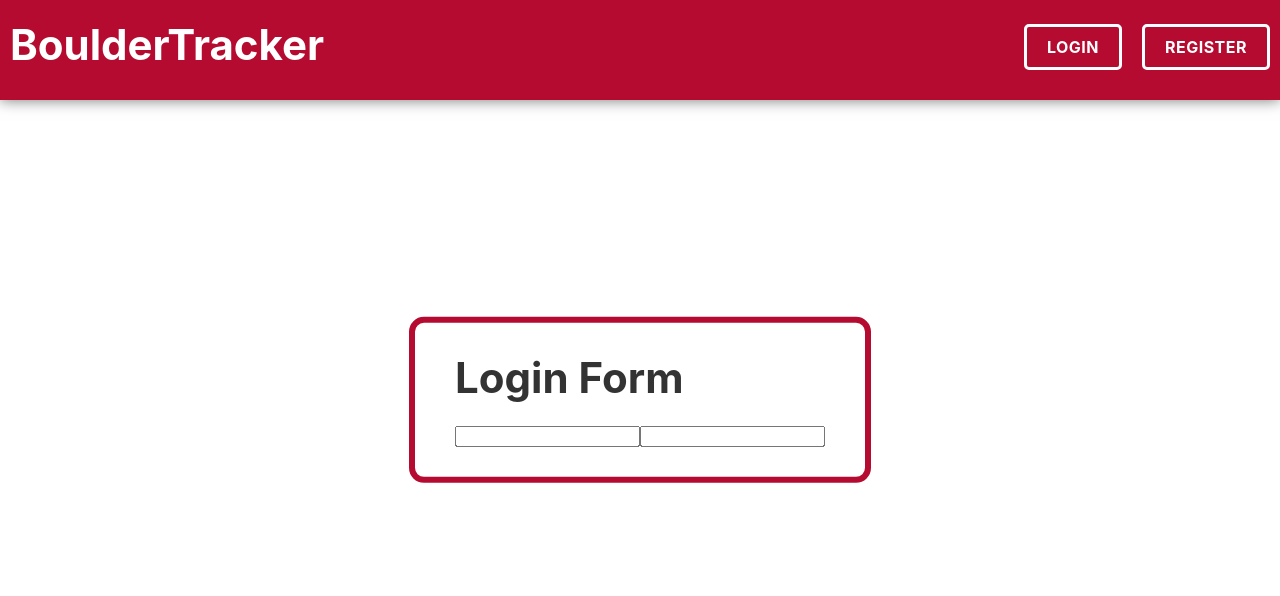
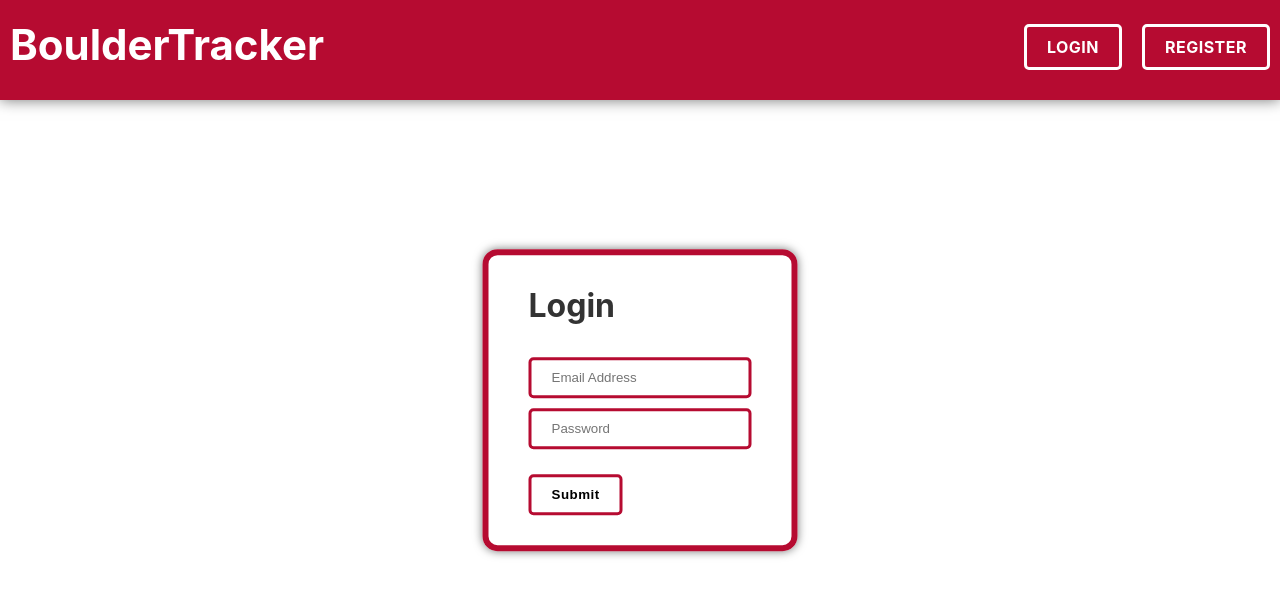
Before and after one commit to tpageforfunzies/bouldertrackerweb, a React (Create React App) app: page /login in a window 1280 px wide. Shown: the top 596 px of the page. Built offline with nearby package versions, Linux system fonts and the light colour scheme.

Commit message:
login and register, CORS error

```diff
--- a/package.json
+++ b/package.json
@@ -3,6 +3,7 @@
   "version": "0.1.0",
   "private": true,
   "dependencies": {
+    "axios": "^0.18.0",
     "node-sass": "^4.12.0",
     "react": "^16.8.6",
     "react-dom": "^16.8.6",
--- a/src/assets/scss/general.scss
+++ b/src/assets/scss/general.scss
@@ -38,3 +38,16 @@ $brandtwo: #FAB242;
     text-decoration: none;
   }
 }
+
+.button.brandone-outline {
+  border: 3px solid $brandone;
+  color: $brandone;
+  transition: .25s all ease-in-out;
+  text-decoration: none;
+
+  &:hover {
+    background: $brandone;
+    color: white;
+    text-decoration: none;
+  }
+}
--- a/src/components/pages/Login.js
+++ b/src/components/pages/Login.js
@@ -1,21 +1,80 @@
 import React, { Component } from 'react';
+import axios from 'axios';
+import { BrowserRouter as Router, Route, Link } from 'react-router-dom';
 
 import './Login.scss';
 import Header from '../general/Header';
 
-export default class Login extends Component {
+class Login extends Component {
+  constructor(props) {
+    super(props);
+
+    this.state = {
+      email: '',
+      password: ''
+    }
+  }
+
+  validateForm() {
+    return this.state.email.length > 0 && this.state.password.length > 0;
+  }
+
+  handleChange = event => {
+    this.setState({
+      [event.target.id]: event.target.value
+    });
+  }
+
+  handleSubmit = event => {
+    event.preventDefault();
+    try {
+      axios.post('https://hackcity.dev/v1/user/login', {
+        email: this.state.email,
+        password: this.state.password,
+      })
+      .then((response) => {
+        this.props.childProps.userHasAuthenticated(true, response.data.user.ID);
+      })
+      .catch(function (error) {
+        console.log(error);
+      });
+
+    } catch (e) {
+      alert(e.message);
+    }
+  }
+
   render() {
     return (
       <div>
         <Header />
         <div className="login-form">
-          <h1 className="bold">Login Form</h1>
-          <form>
-            <input type="text" name="email" />
-            <input type="text" name="password" />
+          <h2 className="bold">Login</h2>
+          <form onSubmit={this.handleSubmit}>
+            <input
+              type="text"
+              name="email"
+              placeholder="Email Address"
+              onChange={this.handleChange}
+              value={this.state.email}
+            />
+            <input
+              type="text"
+              name="password"
+              placeholder="Password"
+              onChange={this.handleChange}
+              value={this.state.password}
+            />
+            <input
+              type="submit"
+              value="Submit"
+            />
           </form>
         </div>
       </div>
     )
   }
 }
+
+
+export default Login;
--- a/src/components/pages/Login.scss
+++ b/src/components/pages/Login.scss
@@ -6,6 +6,40 @@
   border-radius: 15px;
   top: 50%;
   padding: 30px 40px;
+  box-shadow: 0 0 10px rgba(0,0,0,0.55);
   left: 50%;
   transform: translate(-50%, -50%);
+
+  h2 {
+    margin-bottom: 30px;
+  }
+
+  form {
+    input[type=text] {
+      display: block;
+      margin: 10px auto;
+      box-shadow: none;
+      padding: 10px 20px;
+      border: 3px solid $brandone;
+      border-radius: 5px;
+    }
+
+    input[type=submit] {
+      display: block;
+      padding: 10px 20px;
+      border: 3px solid $brandone;
+      border-radius: 5px;
+      background: white;
+      font-weight: bolder;
+      letter-spacing: 0.5px;
+      transition: .25s all ease-in-out;
+      margin-top: 25px;
+
+      &:hover {
+        background: $brandone;
+        color: white;
+        cursor: pointer;
+      }
+    }
+  }
 }
--- a/src/components/pages/Register.js
+++ b/src/components/pages/Register.js
@@ -1,14 +1,93 @@
 import React, { Component } from 'react';
+import axios from 'axios';
 
 import './Register.scss';
 import Header from '../general/Header';
 
 export default class Register extends Component {
+  constructor(props) {
+    super(props);
+
+    this.state = {
+      name: '',
+      email: '',
+      password: ''
+    }
+  }
+
+  handleNameChange = e => {
+    this.setState({
+      name: e.target.value
+    });
+  }
+
+  handleEmailChange = e => {
+    this.setState({
+      email: e.target.value
+    });
+  }
+
+  handlePasswordChange = e => {
+    this.setState({
+      password: e.target.value
+    });
+  }
+
+  handleSubmit = event => {
+    event.preventDefault();
+
+    try {
+      axios.post('https://hackcity.dev/v1/user/new', {
+        name: this.state.name,
+        email: this.state.email,
+        password: this.state.password
+      })
+      .then((response) => {
+        this.props.childProps.userHasAuthenticated(true, response.data.user.ID);
+      })
+      .catch(function (error) {
+        console.log(error);
+      });
+
+    } catch (e) {
+      alert(e.message);
+    }
+  }
+
   render() {
     return (
       <div>
         <Header />
-
+        <div className="login-form">
+          <h2 className="bold">Register</h2>
+          <form onSubmit={this.handleSubmit}>
+            <input
+              type="text"
+              name="name"
+              onChange={this.handleNameChange.bind(this)}
+              value={this.state.name}
+              placeholder="Your name"
+            />
+            <input
+              type="email"
+              name="email"
+              placeholder="Email Address"
+              onChange={this.handleEmailChange.bind(this)}
+              value={this.state.email}
+            />
+            <input
+              type="password"
+              name="password"
+              placeholder="Password"
+              onChange={this.handlePasswordChange.bind(this)}
+              value={this.state.password}
+            />
+            <input
+              type="submit"
+              value="Submit"
+            />
+          </form>
+        </div>
       </div>
     )
   }
--- a/src/components/pages/Register.scss
+++ b/src/components/pages/Register.scss
@@ -0,0 +1,53 @@
+@import '../../assets/scss/general';
+
+.login-form {
+  border: 6px solid $brandone;
+  position: fixed;
+  border-radius: 15px;
+  top: 50%;
+  padding: 30px 40px;
+  box-shadow: 0 0 10px rgba(0,0,0,0.55);
+  left: 50%;
+  transform: translate(-50%, -50%);
+
+  h2 {
+    margin-bottom: 30px;
+  }
+
+  form {
+    input[type=text],
+    input[type=email],
+    input[type=password] {
+      display: block;
+      margin: 10px auto;
+      box-shadow: none;
+      padding: 10px 20px;
+      border: 3px solid $brandone;
+      background: white;
+      border-radius: 5px;
+
+      &:invalid,
+      &:valid {
+        background: white;
+      }
+    }
+
+    input[type=submit] {
+      display: block;
+      padding: 10px 20px;
+      border: 3px solid $brandone;
+      border-radius: 5px;
+      background: white;
+      font-weight: bolder;
+      letter-spacing: 0.5px;
+      transition: .25s all ease-in-out;
+      margin-top: 25px;
+
+      &:hover {
+        background: $brandone;
+        color: white;
+        cursor: pointer;
+      }
+    }
+  }
+}
```
Also changed, not shown: src/store/index.js (+8 -0 lines), 1 other file (tests, documents, lock files or other folders).
